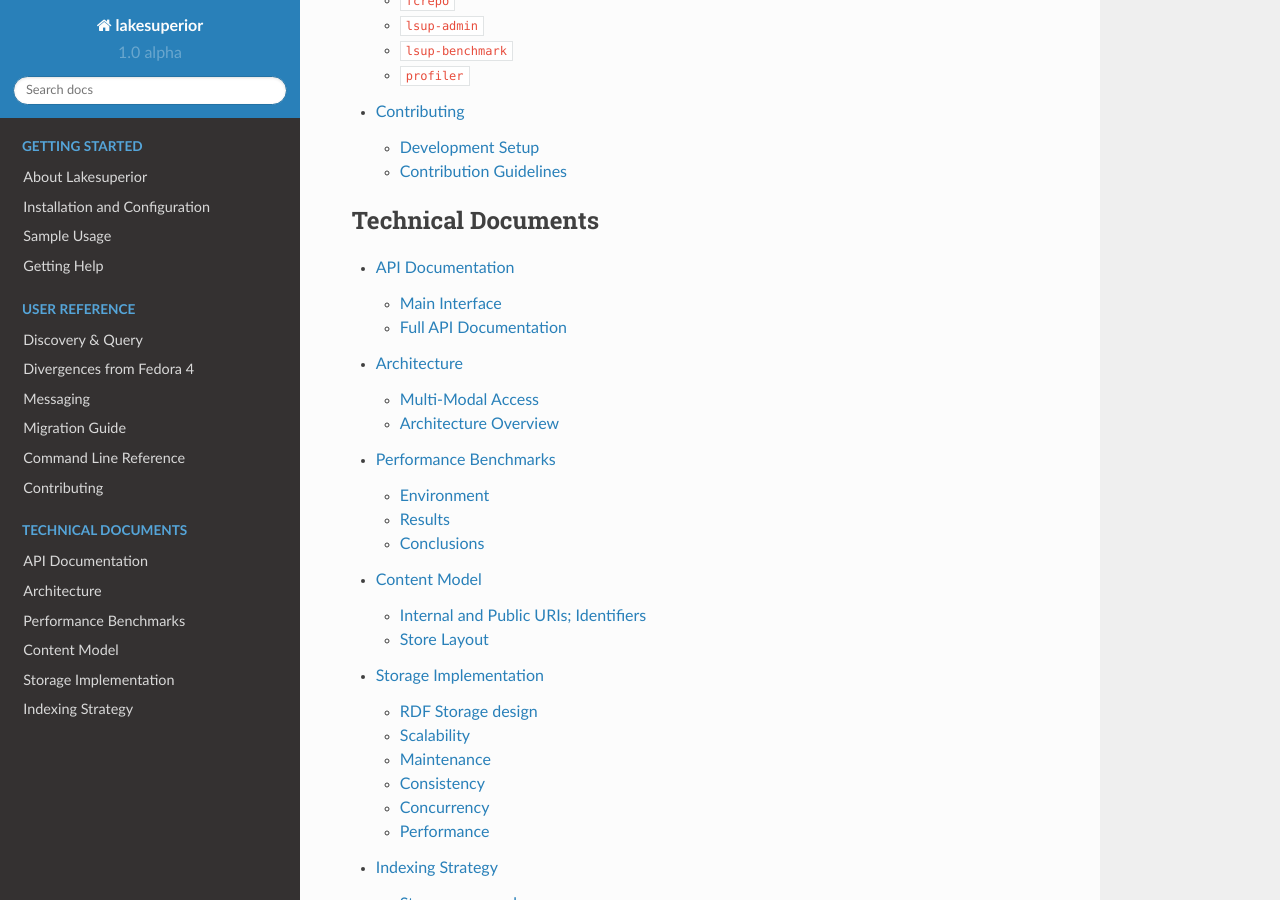
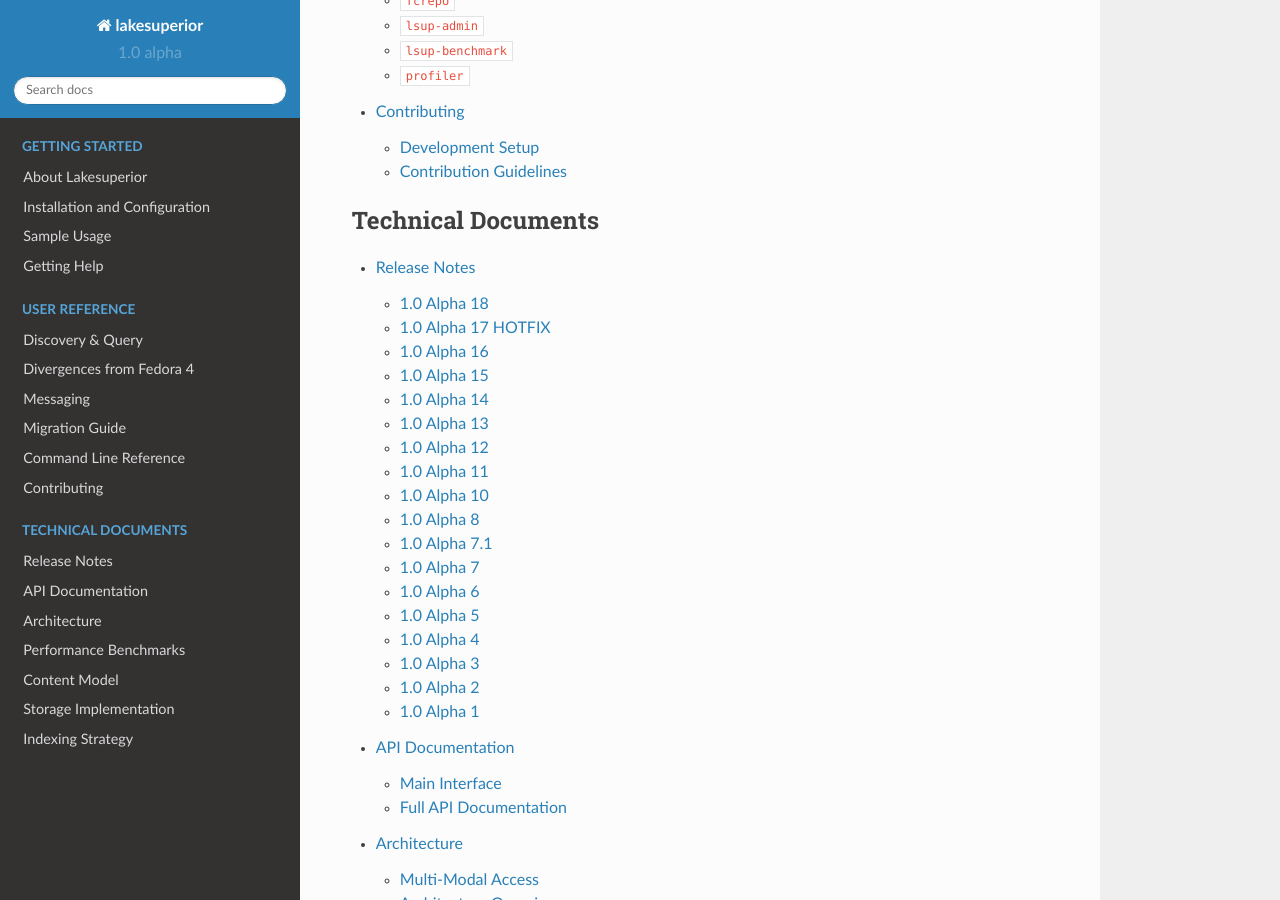
Before and after one commit to scossu/lakesuperior, a Sphinx documentation site: the page built from docs/index.rst, in a window 1280 px wide and 900 px high, scrolled down 1957 px. Built offline with Sphinx 7.4.7 and the Read the Docs theme 2.0.0, drawn with Linux system fonts in a browser that asks for light colours; formulas are drawn with MathJax 3; some of the changed lines change nothing that is shown.

Commit message:
Add release notes document.

```diff
--- a/docs/index.rst
+++ b/docs/index.rst
@@ -41,6 +41,7 @@
    :maxdepth: 2
    :caption: Technical Documents
 
+    Release Notes <release_notes>
     API Documentation <api>
     Architecture <architecture>
     Performance Benchmarks <performance>
--- /dev/null
+++ b/docs/release_notes.rst
@@ -0,0 +1,417 @@
+=============
+Release Notes
+=============
+
+1.0 Alpha 18
+------------
+
+*October 10, 2018*
+
+This release represents a major rewrite of many parts of the application, which
+took several months of research and refactoring. The main change is a much more
+efficient storage engine. The storage module and ancillary
+modules were completely rewritten in Cython to use the LMDB C API rather than
+the LMDB Python bindings [#]_. Most of the stack was also modified to
+accommodate the new interface.
+
+Most of the performance gains are visible in the Python API. Further
+optimizations would be more involved, including refactoring RDF serialization
+and deserialization libraries, and/or SPARQL language parsers. That may be done
+at the appropriate time.
+
+Note that from this version on, Lakesuperior is distributed with C extensions
+(the Cython modules). This requires having a C compiler installed. Most Linux
+distributions come with `gcc <https://www.gnu.org/software/gcc/>`__. The
+C sources generated by Cython are distributed with the package to avoid a
+dependency on Cython. They are very large files. Adopters and most contributors
+should not be concerned with these files.
+
+New Features
+~~~~~~~~~~~~
+
+- New Python API objects (
+  :py:class:`~lakesuperior.store.ldp_rs.lmdb_triplestore.SimpleGraph` and
+  :py:class:`~lakesuperior.store.ldp_rs.lmdb_triplestore.Imr`) for simple and
+  resource-efficient handling of sets of triples.
+- New features in benchmark script:
+
+  + Command line options that deprecate interactive input
+  + Request/time graph plotting
+
+Enhancements
+~~~~~~~~~~~~
+
+- New storage layer providing significant performance gains, especially in read
+  operations. See :doc:`Performance benchmark results <performance>`.
+- Test coverage has increased (but is still not satisfactory).
+
+Bug fixes
+~~~~~~~~~
+
+Several pre-existing bugs were resolved in the course of refactoring the code
+and writing tests for it:
+
+- faulty lookup method involving all-unbound triples
+- Triples clean-up after delete
+- Other minor bugs
+
+Regressions
+~~~~~~~~~~~
+
+- Removed ETags from LDP-RS resources. Read the
+  :doc:`Delta document <fcrepo4_deltas>` for more explanation. This feature
+  may be restored once clear specifications are laid out.
+- Increased size of the index file. This is a necessary price to pay for faster
+  retrieval. The size is still quite small: see :doc:`Performance
+  <performance>` for details.
+
+Other Significant Changes
+~~~~~~~~~~~~~~~~~~~~~~~~~
+
+- The ``fcrepo`` shell script, which launches the multi-threaded gunicorn web
+  server, is now only available for Unix system. It would not work in Windows
+  in previous versions anyways. Note that now this script is not in the
+  ``$PATH`` environment variable of the virtualenv and must be invoked by its
+  full path.
+- Main LDP-RS data and index are now in a single file. This simplifed the code
+  significantly. The previous decision to have separate files was made for
+  possible scenarios where the indices could be written asynchronously, but
+  that will not be pursued in the foreseeable future because not
+  corruption-proof.
+- Release notes are now in a self-standing document (this one) and are referred
+  to in Github releases. This is part of a progressive effort to make the
+  project more independent from vendor-specific features (unrelated from
+  Github's recent ownership change).
+
+1.0 Alpha 17 HOTFIX
+-------------------
+
+*May 11, 2018*
+
+Hotfix resolving an issue with version files resulting in an error in the UI
+homepage.
+
+1.0 Alpha 16
+------------
+
+*April 28, 2018*
+
+This release was triggered by accidentally merging a PR into master instead of
+devleopment, which caused CI to push the a16 release, whose name cannot be
+reused...
+
+In any case, all tests pass and the PR actually brings in a new important
+feature, i.e. support for multiple RDF serialization formats, so might as well
+consider it a full release.
+
+1.0 Alpha 15
+------------
+
+*April 27, 2018*
+
+Alpha 15 completes version handling and deletion & restore of resources, two
+key features for the beta track. It also addresses a regression issue with
+LDP-NR POSTs.
+
+All clients are encouraged to upgrade to this last version which fixes a
+critical issue.
+
+New Features
+~~~~~~~~~~~~
+
+- Complete bury, resurrect and forget resources
+- Complete reverting to version (#21)
+
+Enhancements
+~~~~~~~~~~~~
+
+- Dramatic performance increase in GET fcr:versions (#20)
+- Refactor and simplify deletion-related code (#20)
+- Minimize number of triples copied on version creation
+- Complete removing SPARQL statements from model and store layout; remove
+  redundant methods
+
+Bug Fixes
+~~~~~~~~~
+
+- LDP-NR POST returns 500 (#47)
+
+Other Changes
+~~~~~~~~~~~~~
+
+- Add PyPI package badge in README
+
+Acknowledgments
+~~~~~~~~~~~~~~~
+
+Thanks to @acoburn for reporting and testing issues.
+
+1.0 Alpha 14
+------------
+
+*April 23, 2018*
+
+Alpha 14 implements Term Search, one of the key features necessary to move
+toward a Beta release. Documentation about this new feature, which is available
+both in the UI and REST API, is at
+`<http://lakesuperior.readthedocs.io/en/latest/discovery.html#term-search>`__
+and in the LAKEsuperior term search page itself.
+
+This release also addresses issues with Direct and Indirect Containers, as well
+as several other server-side and client-side improvements. Client making use of
+LDP-DC and LDP-IC resources are encouraged to upgrade to this version.
+
+New Features
+~~~~~~~~~~~~
+
+- Term search (#19)
+- Allow creating resources by providing a serialized RDF bytestring (#59)
+
+Enhancements
+~~~~~~~~~~~~
+
+- Upgrade UI libraries to Bootstrap 4
+- Write tests for Direct and Indirect Containers (#22)
+
+Bug Fixes
+~~~~~~~~~
+
+- LDP-RS creation with POST and Turtle payload results in a LDP-NR (#56)
+- Cannot add children to direct containers (#57)
+
+
+Acknowledgments
+~~~~~~~~~~~~~~~
+
+- Thanks to @acoburn for reporting issues.
+
+1.0 Alpha 13
+------------
+
+*April 14, 2018*
+
+Alpha 13 addressed a number of internal issues and restructured some core
+components, most notably configuration and globals handling.
+
+New features
+~~~~~~~~~~~~
+
+- Report file for referential integrity check (#43)
+- Support PATCH operations on root node (#44)
+- Version number is now controlled by a single file
+- Version number added to home page
+
+Enhancements
+~~~~~~~~~~~~
+
+- Better handling of thread-local and global variables
+- Prevent migration script from failing if an HTTP requests fails
+- Light LMDB store optimizations
+
+Bug fixes
+~~~~~~~~~
+
+- Removed extraneous characters from ``anchor`` link in output headers (#48)
+
+Other changes
+~~~~~~~~~~~~~
+
+- Added template for release notes (this document). This is not a feature
+  supported by Github, but the template can be manually copied and pasted from
+  ``.github/release_template.md``.
+
+Notes & caveats
+~~~~~~~~~~~~~~~
+
+- Custom configurations may need to be adapted to the new configuration scheme.
+  Please look at changes in ``lakesuperior/etc.defaults``. Most notably, there
+  is now a single ``data_dir`` location, and ``test.yml`` file is now deprecated.
+
+Acknowledgments
+~~~~~~~~~~~~~~~
+
+Thanks to @acoburn for testing and reporting several isssues.
+
+
+1.0 Alpha 12
+------------
+
+*April 7, 2018*
+
+Alpha 12 addresses some substantial enhancements to the Python API and code
+refactoring, additional documentation and integration.
+
+Features
+~~~~~~~~
+
+- Integrate Travis with PyPI. Builds are now deployed to PyPI at every version
+  upgrade.
+- Allow updating resources with triple deltas in Python API.
+
+Enhancements
+~~~~~~~~~~~~
+
+- Streamlined resource creation logic, removed redundant methods.
+- Allow PUT with empty payload on existing resources.
+
+Bug Fixes
+~~~~~~~~~
+
+- Referential integrity did not parse fragment URIs correctly.
+
+Other
+~~~~~
+
+- Added documentation for discovery and query, and Python API usage examples.
+
+1.0 Alpha 11
+------------
+
+*April 4, 2018*
+
+Alpha 11 introduces some minor documentation amendments and fixes an issue
+with the distribution package.
+
+Features
+~~~~~~~~
+
+None with this release.
+
+Enhancements
+~~~~~~~~~~~~
+
+- Documentation improvements.
+
+Bug Fixes
+~~~~~~~~~
+
+- Issue with config files in wheel build.
+
+1.0 Alpha 10
+------------
+
+*April 3, 2018*
+
+Alpha 10 introduces a completely revamped documentation and integration with
+setuptools to generate Python packages on PyPI. It incorporates the unreleased
+alpha9.
+
+Features
+~~~~~~~~
+
+- Translate all documentation pages to .rst
+- Several new documentation pages
+- Translate all docstrings to .rst (#32)
+- Documentation now automatically generated by Sphinx
+- Setuptools integration to create Python wheels
+
+Enhancements
+~~~~~~~~~~~~
+
+- Moved several files, including default config, into lakesuperior package
+- Reworked WSGI (gunicorn) server configuration, now exposed to user as .yml
+  rather than .py
+- Made most scripts non-executable (executables are now generated by setuptools)
+- CI uses setup.py for testing
+- Web server no longer aborts if STOMP service is not accessible
+
+Bug Fixes
+~~~~~~~~~
+
+None with this release.
+
+Other
+~~~~~
+
+- Documentation now available on `<https://lakesuperior.readthedocs.io>`__ and
+  updated with each release
+- Python package hosted on `<https://pypi.org/project/lakesuperior/>`__.
+  Please make sure you read the updated install instructions.
+- Switch semantic version tag naming to a format compatible with PyPI.
+
+
+1.0 Alpha 8
+-----------
+
+*March 26, 2018*
+
+Alpha 8 introduces a migration tool and other enhancements and bug fixes.
+
+Features
+~~~~~~~~
+
+- Migration tool (#23)
+- Referential integrity checks (#31)
+
+Enhancements
+~~~~~~~~~~~~
+
+- More efficient and cleaner handling of data keys (#17)
+- Enhanced resource view in UI
+- Simplified and more efficient PATCH operations
+- Zero configuration startup
+- More minor enhancements
+
+Bug Fixes
+~~~~~~~~~
+
+- STOMP protocol mismatch
+- Missing UID slash when POSTing to root (#26)
+- Running out of readers in long-running processes
+
+Other
+~~~~~
+
+- Travis and Docker integration
+
+
+1.0 Alpha 7.1
+-------------
+
+*March 9, 2018*
+
+1.0 Alpha 7
+-----------
+
+*March 6, 2018*
+
+This is the first publicly advertised release of LAKEsuperior.
+
+Some major features are missing and test coverage is very low but the
+application is proven to perform several basic operations on its own and with
+Hyrax 2.0.
+
+1.0 Alpha 6
+-----------
+
+*February 28, 2018*
+
+1.0 Alpha 5
+-----------
+
+*February 14, 2018*
+
+1.0 Alpha 4
+-----------
+
+*January 13, 2018*
+
+1.0 Alpha 3
+-----------
+
+*January 9, 2018*
+
+1.0 Alpha 2
+-----------
+
+*Dec 23, 2017*
+
+1.0 Alpha 1
+-----------
+
+*Nov 24, 2017*
+
+
+.. [#] Nothing wrong with @dw's excellent Python LMDB library; however,
+   Lakesuperior performs heavy manipulation on data retrieved from the store which
+   is more efficiently done in C/Cython.
```
